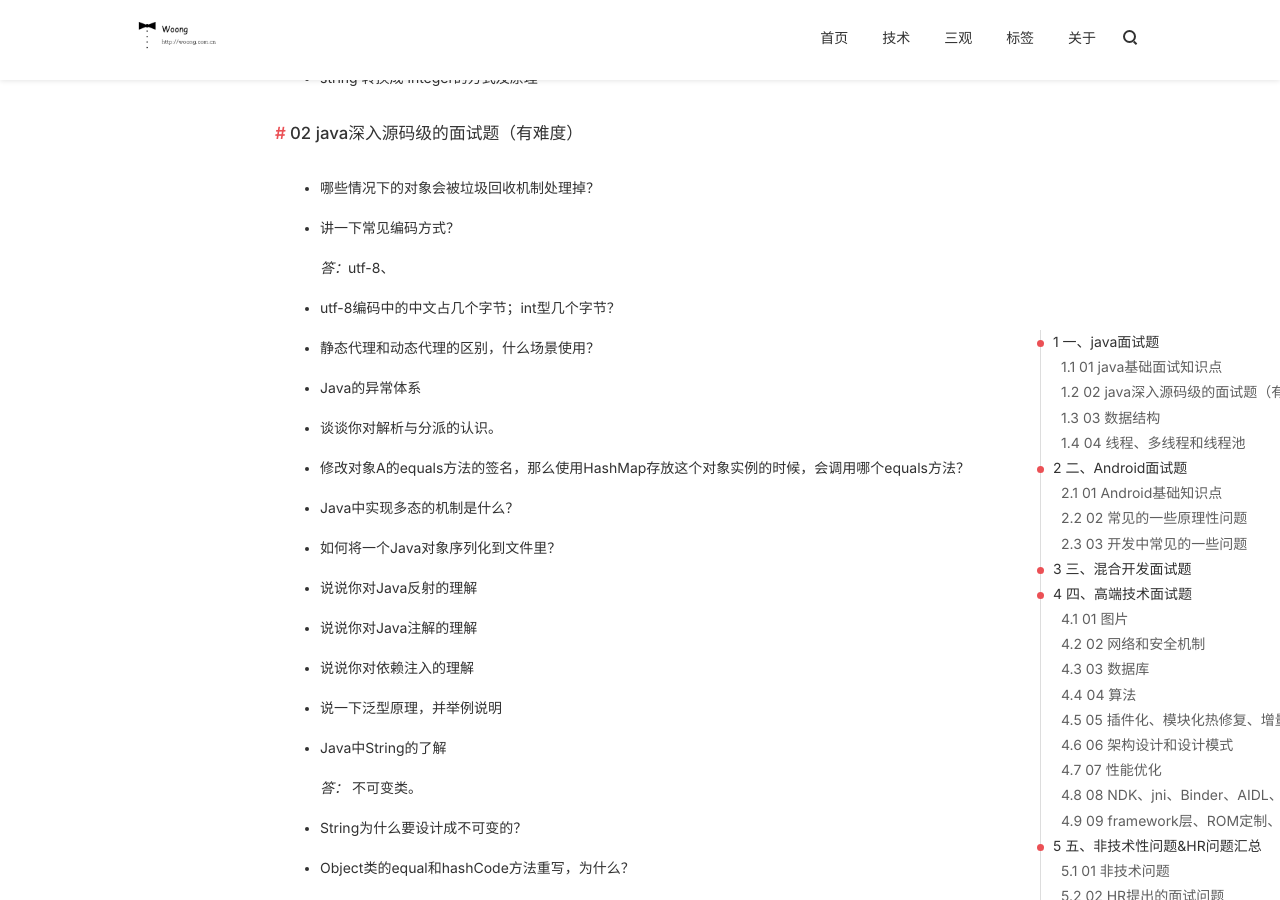
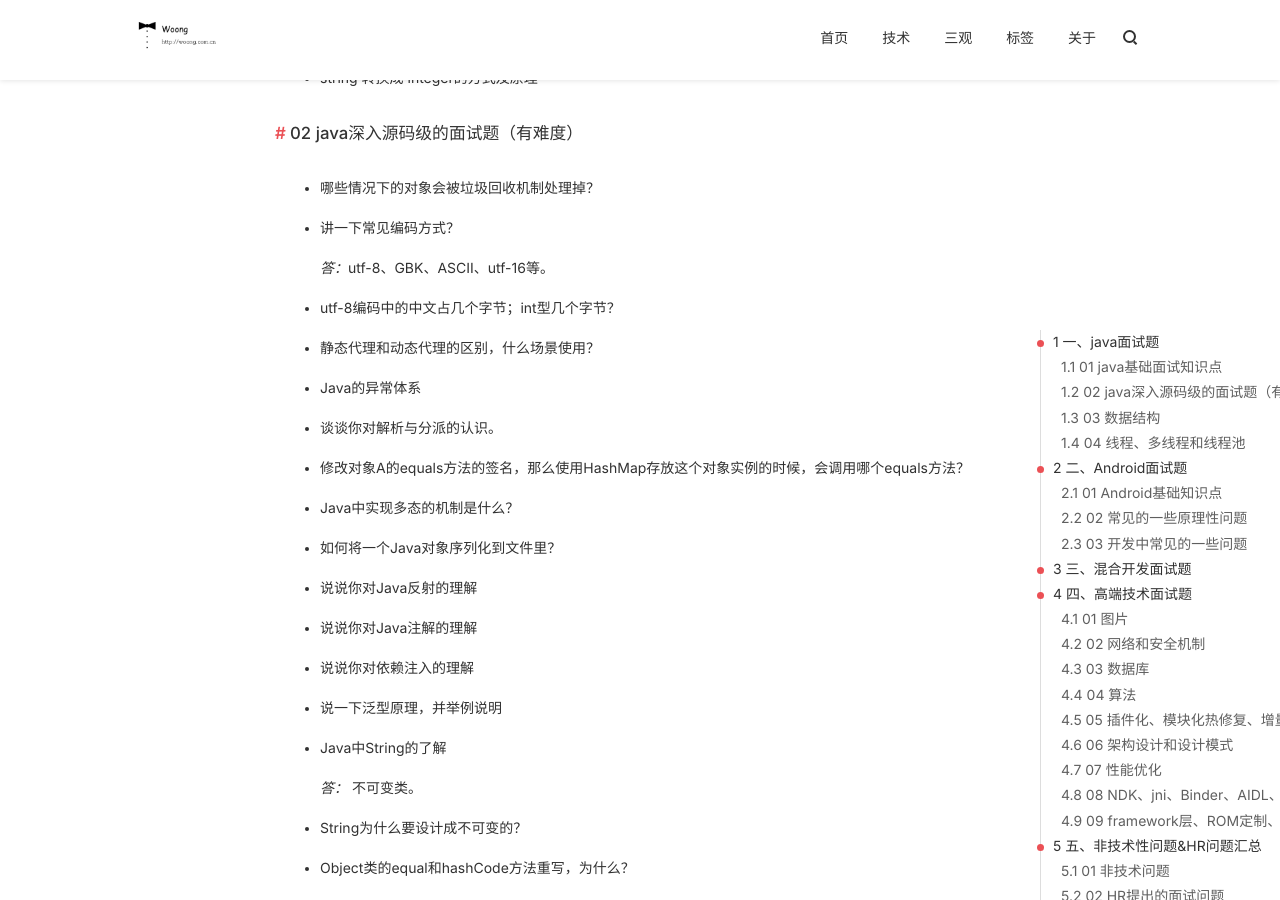
Before and after one commit to j1406493495/j1406493495.github.io, a Jekyll site: the page built from _posts/android/2018-11-05-Android面试题.md, in a window 1280 px wide and 900 px high, scrolled down 2704 px. Built offline with Jekyll 4.4.1, drawn with Linux system fonts in a browser that asks for light colours; nearby versions of some CDN libraries; comment, search, counter and statistics services are not loaded.

Commit message:
[Bug XXXX] update answer Cause: None Solution: None Fixed Version: None Branch: None

```diff
--- a/_posts/android/2018-11-05-Android面试题.md
+++ b/_posts/android/2018-11-05-Android面试题.md
@@ -120,7 +120,7 @@ tags:
 
 - 讲一下常见编码方式？
 
-  *答：*utf-8、
+  *答：*utf-8、GBK、ASCII、utf-16等。
 
 - utf-8编码中的中文占几个字节；int型几个字节？
 
```
